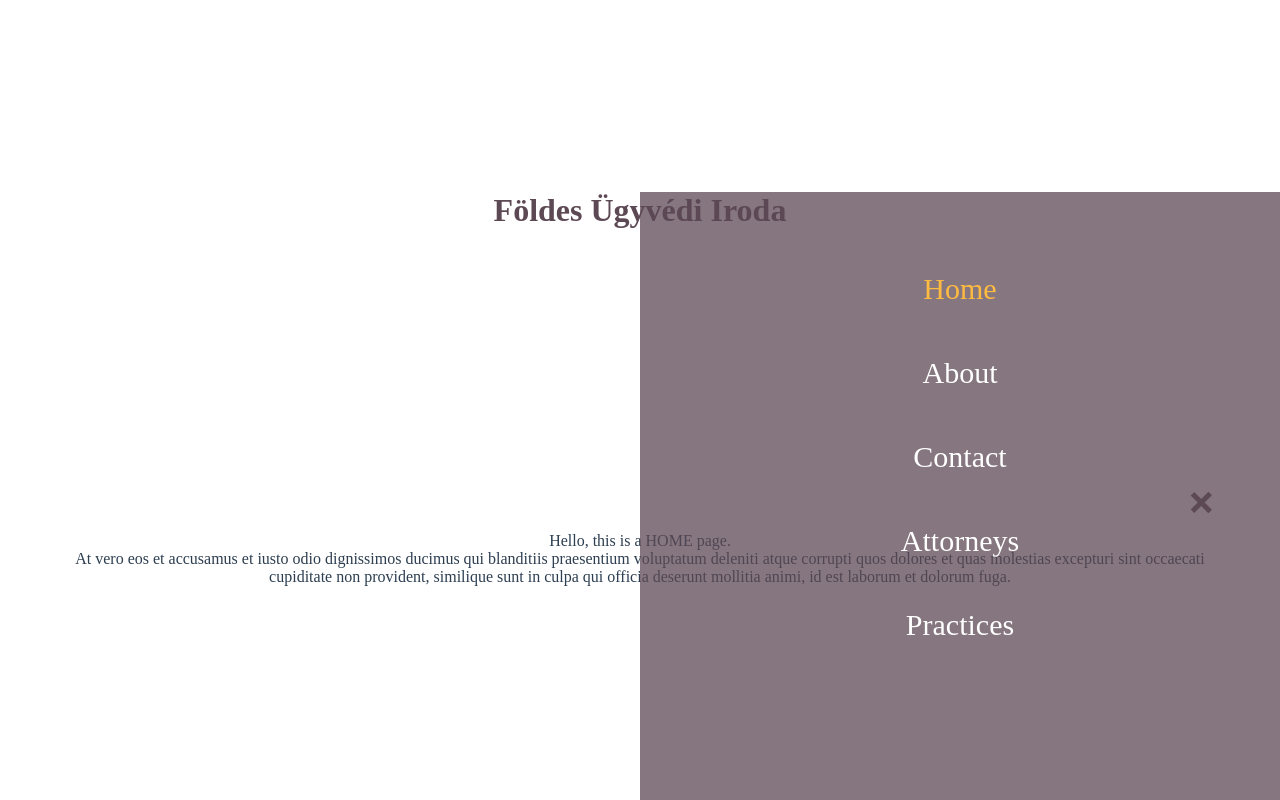
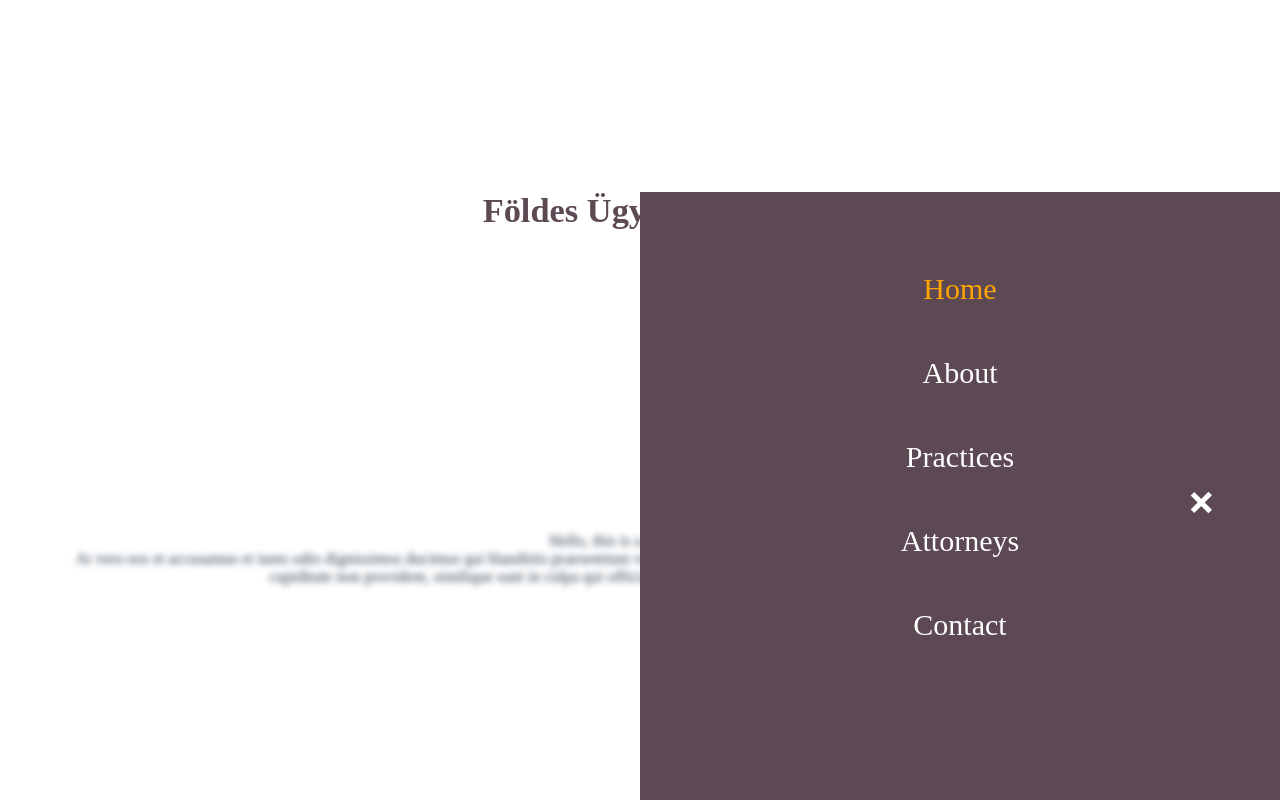
Before and after one commit to saszoke/host, a Vue app: page / in a window 1280 px wide. Both pictures are taken after a click on the element 1198 px from the left and 492 px from the top of the page. Shown: the top 800 px of the page. Built offline with nearby package versions, Linux system fonts and the light colour scheme; a web font is replaced by a local one.

Commit message:
before intro design

```diff
--- a/public/index.html
+++ b/public/index.html
@@ -16,6 +16,6 @@
     </noscript>
     <div id="app"></div>
     <!-- built files will be auto injected -->
-
+    <!-- <script src="./nav.js"> </script> -->
   </body>
 </html>
--- a/src/App.vue
+++ b/src/App.vue
@@ -1,48 +1,137 @@
 <template>
 
-  <div id="app">
-    <h1 id="title">Földes Ügyvédi Iroda</h1>
-    <div class="burger-container">
-      <div></div>
-      <div class="burger">
-        <div class="line1"></div>
-        <div class="line2"></div>
-        <div class="line3"></div>
+  <div id="app" @click="clickSensor" >
+    <div class="main-thread">
+      <h1 id="title" :class="scaleClass()">Földes Ügyvédi Iroda</h1>
+      <div class="burger-container">
+        <div></div>
+
+        <div class="burger nav" @click="openNav" v-bind:class="{ toggle: navToggled}">
+          <div class="line1 nav"></div>
+          <div class="line2 nav"></div>
+          <div class="line3 nav"></div>
+        </div>
       </div>
+
+      <div id="nav" class="nav" >
+
+        <transition
+          @before-enter="beforeEnter"
+          @enter="enter"
+          @before-leave="beforeLeave"
+          @leave="leave"
+          >
+            <transition-group
+                  @before-enter="beforeEnter"
+                  @enter="enter"
+                  @before-leave="beforeLeave"
+                  @leave="leave"
+                  appear
+                  tag="ul"
+                  class="nav nav-links"
+                  v-bind:class="{ navActive: navToggled}" v-if="navToggled"
+                >
+              <li class="nav" v-for="(menu, index) in menus" :key="menu.id" :data-index="index">
+                <router-link
+                  :to="menu.url"
+                  class="nav route"
+
+                  >
+                {{ menu.name }}
+                </router-link>
+              </li>
+            </transition-group>
+        </transition>
+      </div>
+
+      <transition name="route" mode="out-in">
+        <router-view :class="blurrClass()"/>
+      </transition>
     </div>
 
-    <div id="nav">
+    <div class="intro-thread">
 
-      <ul class="nav-links">
-        <li>
-          <router-link to="/">Home</router-link>
-        </li>
-
-        <li>
-          <router-link to="/about">About</router-link>
-        </li>
-
-        <li>
-          <router-link to="/contact">Contact</router-link>
-        </li>
-
-        <li>
-          <router-link to="/associates">Attorneys</router-link>
-        </li>
-
-        <li>
-          <router-link to="/practices">Practices</router-link>
-        </li>
-      </ul>
     </div>
-
-
-      <transition name="route" mode="out-in">
-        <router-view/>
-      </transition>
 
   </div>
 </template>
+
+<script>
+import gsap from 'gsap'
+export default {
+
+  data: function () {
+      return {
+        navToggled: false,
+        menus: [
+          {name: 'Home', id: 0, url: '/'},
+          {name: 'About', id: 1, url: '/about'},
+          {name: 'Practices', id: 2, url: '/practices'},
+          {name: 'Attorneys', id: 3, url: '/associates'},
+          {name: 'Contact', id: 4, url: '/contact'}],
+
+        beforeEnter: (el) => {
+            el.style.opacity = 0
+            el.style.transform = 'translateX(100px)'
+            },
+        enter: (el, done) => {
+            gsap.to(el, {
+                opacity: 1,
+                x: 0,
+                duration: 0.8,
+                onComplete: done,
+                delay: el.dataset.index * 0.2,
+            })
+        },
+        beforeLeave: (el) => {
+            el.style.opacity = 1
+            el.style.transform = 'translateX(0)'
+            },
+        leave: (el, done) => {
+            gsap.to(el, {
+                opacity: 0,
+                x: 100,
+                duration: 0.8,
+                onComplete: done,
+                delay: el.dataset.index * 0.2
+            })
+        }
+      }
+    },
+
+  methods: {
+
+    openNav(){
+      this.navToggled = !this.navToggled
+    },
+    blurred(){
+      return this.navToggled ? {
+        'filter': 'filter:blur(3px)',
+        '-webkit-filter': 'blur(3px)'
+      } : {
+        'filter': 'filter:blur(0)',
+        '-webkit-filter': 'blur(0)'
+      }
+    },
+
+    blurrClass(){
+      return this.navToggled ? { 'blurred': true } : { 'blurred': false, 'unblurred': true }
+    },
+
+    scaleClass(){
+      return this.navToggled ? { 'scaled': true } : { 'scaled': false, 'unscaled': true }
+    },
+
+    clickSensor(event){
+      if (this.navToggled){
+        if (!event.target.classList.contains("nav") || event.target.classList.contains("route")){
+          this.navToggled = !this.navToggled
+        }
+      }
+    }
+  }
+}
+</script>
 
 <style lang="scss">
 #app {
@@ -50,6 +139,7 @@
   -moz-osx-font-smoothing: grayscale;
   text-align: center;
   color: #2c3e50;
+  height: 100vh;
 }
 #title{
   padding: 10%;
@@ -100,9 +190,8 @@ li{
 body{
   overflow-x: hidden;
   font-family: 'WindSong', cursive;
+
 }
-
-
 
 .nav-links{
   position: absolute;
@@ -116,8 +205,7 @@ body{
   flex-direction: column;
   align-items: center;
   width: 50%;
-  transform: translateX(100%);
-  transition: transform 0.25s ease-in;
+
 }
 
 .nav-links li{
@@ -127,23 +215,9 @@ body{
 
 }
 
-.nav-active{
-  transform: translateX(0%);
-}
-
-@keyFrames navLinkFade{
-  from{
-    opacity: 0;
-    transform: translateX(50px);
-  }
-  to{
-    opacity: 1;
-    transform: translateX(0px);
-  }
-}
-
 .toggle .line1{
   transform: rotate(-45deg) translate(-5px,9px);
+  background-color: white;
 }
 
 .toggle .line2{
@@ -152,6 +226,7 @@ body{
 
 .toggle .line3{
   transform: rotate(45deg) translate(-5px,-9px);
+  background-color: white;
 }
 
 .route-enter {
@@ -172,6 +247,33 @@ body{
   transition: all .25s ease-in;
 }
 
+.blurred{
+  filter: blur(3px);
+  -webkit-filter: blur(3px);
+  transition: all 0.8s ease;
+}
+.unblurred{
+  filter: blur(0px);
+  -webkit-filter: blur(0px);
+  transition: all 0.8s ease;
+}
 
+.scaled{
+  transform: scale(1.075,1.075);
+  transition: all 0.8s ease;
+}
+.unscaled{
+  transform: scale(1.0,1.0);
+  transition: all 0.8s ease;
+}
+
+@keyframes blurAnimate {
+    // 0% { -webkit-filter: blur(0px); filter: blur(0px);}
+    // 25% { -webkit-filter: blur(1px); filter: blur(1px);}
+    // 50% { -webkit-filter: blur(2px); filter: blur(2px);}
+    // 100% { -webkit-filter: blur(3px); filter: blur(3px);}
+    from { filter: blur(0px)}
+    to { filter: blur(5px)}
+}
 
 </style>
--- a/src/main.js
+++ b/src/main.js
@@ -13,28 +13,36 @@ new Vue({
 }).$mount('#app')
 
 
-const navSlide = () => {
-    const burger = document.querySelector('.burger');
-    const nav = document.querySelector('.nav-links');
-    const navLinks = document.querySelectorAll('.nav-links li');
-    // toggle nav
-    burger.addEventListener('click', () => {
-        nav.classList.toggle('nav-active');
+// const navSlide = () => {
+//     const burger = document.querySelector('.burger');
+//     const nav = document.querySelector('.nav-links');
+//     const navLinks = document.querySelectorAll('.nav-links li');
+//     // toggle nav
+//     burger.addEventListener('click', () => {
+//         nav.classList.toggle('navActive');
 
-        // animate links
-        navLinks.forEach((link,index) => {
-          if (link.style.animation){
-            link.style.animation = '';
-          } else {
-            link.style.animation = `navLinkFade 0.5s ease forwards ${index / 7 +.75}s`;
-          }
-        })
+//         // animate links
+//         navLinks.forEach((link,index) => {
+//           if (link.style.animation){
+//             link.style.animation = '';
+//           } else {
+//             link.style.animation = `navLinkFade 0.5s ease forwards ${index / 7 +.25}s`;
+//           }
+//         })
 
-        // burger animation
-        burger.classList.toggle('toggle');
-    });
+//         // burger animation
+//         burger.classList.toggle('toggle');
+//     });
+// }
 
+// navSlide();
 
-}
-
-navSlide();
+// const closeBurger = () => {
+//   const burger = document.querySelector('.burger');
+//   const navLinks = document.querySelectorAll('.nav-links li');
+//   burger.classList.toggle('toggle');
+//   navLinks.forEach((link) => {
+//     link.style.animation = '';
+//   })
+// }
+// closeBurger()
```
Also changed, not shown: public/nav.js (added, +23 -0 lines), src/nav.js (deleted, +0 -10 lines), 1 other file (tests, documents, lock files or other folders).
